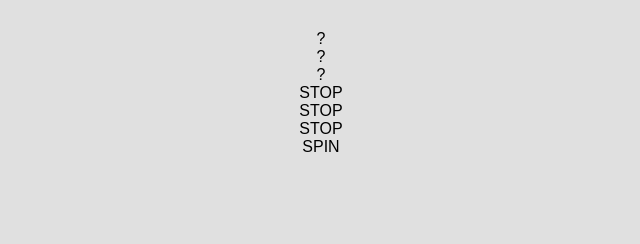
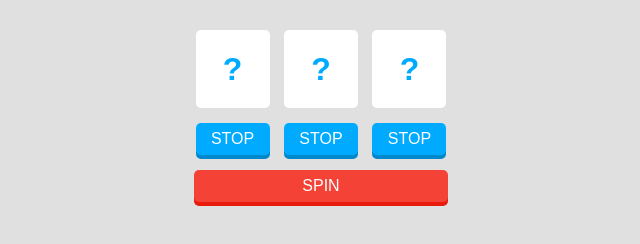
Before and after one commit to 170311z/JSpractice, a plain HTML site: page slot/index.html in a window 1280 px wide. Shown: the whole page, without its empty margins (319-959 px from the left). Drawn offline with Linux system fonts and the light colour scheme.

Commit message:
要素のスタイルを整えた

```diff
--- a/slot/index.html
+++ b/slot/index.html
@@ -11,6 +11,49 @@
       font-size: 16px;
       margin-top: 30px;
     }
+    .panel {
+      display: inline-block;
+      width: 60px;
+      padding: 7px;
+      border-radius: 5px;
+      margin-bottom: 15px;
+      color: #00aaff;
+      font-weight: bold;
+      font-size: 32px;
+      line-height: 64px;
+      background: #fff;
+    }
+    .panel + .panel {
+      margin-left: 10px;
+    }
+
+    .btn {
+      display: inline-block;
+      width: 60px;
+      padding: 7px;
+      border-radius: 5px;
+      margin-bottom: 15px;
+      color: #fff;
+      box-shadow: 0 4px 0 #0088cc;
+      background: #00aaff;
+      cursor: pointer;
+    }
+
+    .btn + .btn {
+      margin-left: 10px;
+    }
+
+    #spinButton {
+      margin: 0 auto;
+      width: 240px;
+      padding: 7px;
+      border-radius: 5px;
+      color: #fff;
+      box-shadow: 0 4px 0 #e91b0c;
+      background: #f44336;
+      cursor: pointer;
+    }
+
   </style>
 </head>
 <body>
@@ -25,5 +68,19 @@
     <div class="btn" id="btn2">STOP</div>
   </div>
   <div id="spinButton">SPIN</div>
+  <script>
+    (function() {
+      'use strict';
+
+      var panel0 = document.getElementById('panel0');
+      var panel1 = document.getElementById('panel1');
+      var panel2 = document.getElementById('panel2');
+      var btn0 = document.getElementById('btn0');
+      var btn1 = document.getElementById('btn1');
+      var btn2 = document.getElementById('btn2');
+      var spinButton = document.getElementById('spinButton');
+
+    })();
+  </script>
 </body>
 </html>
```
